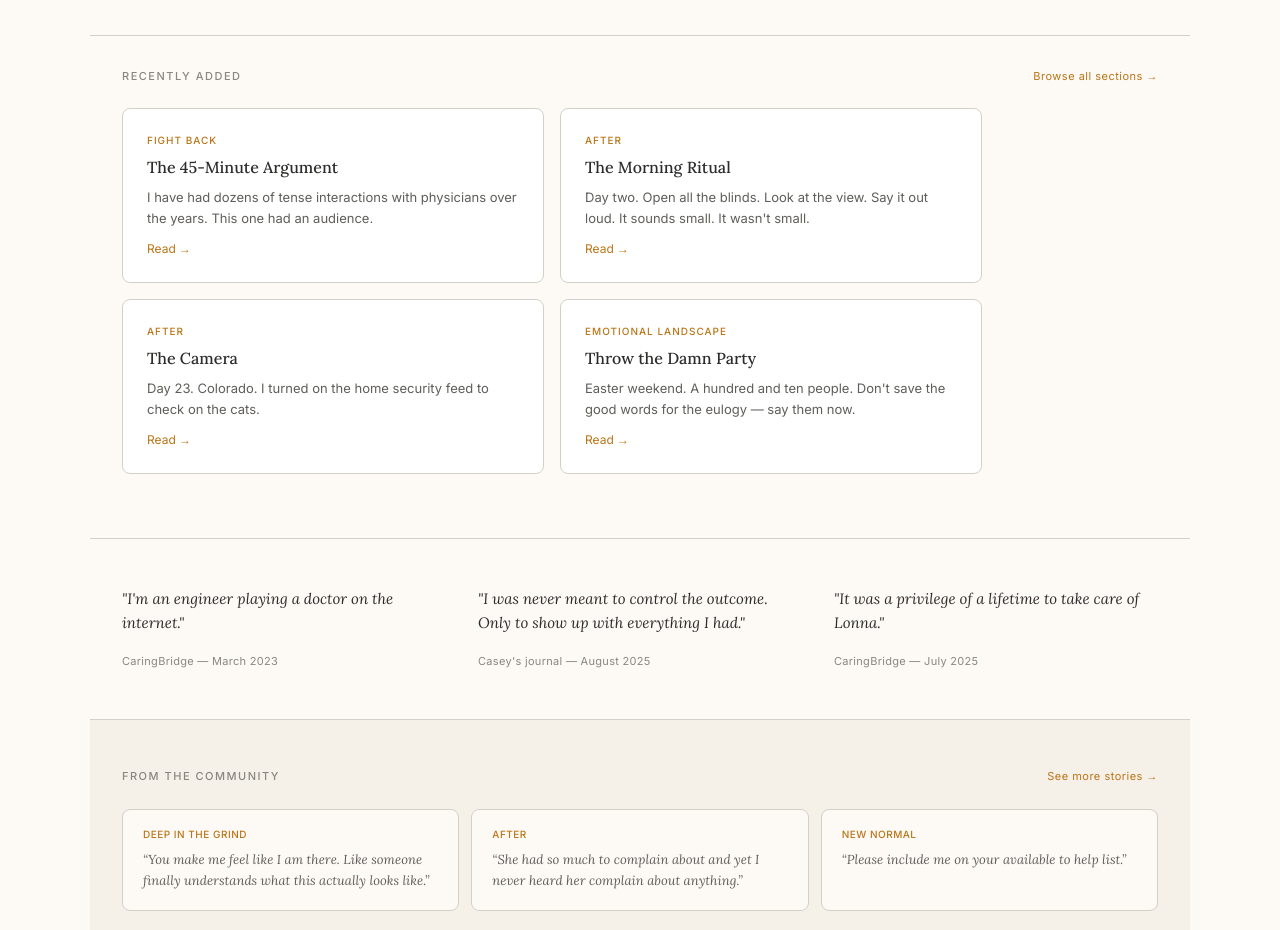
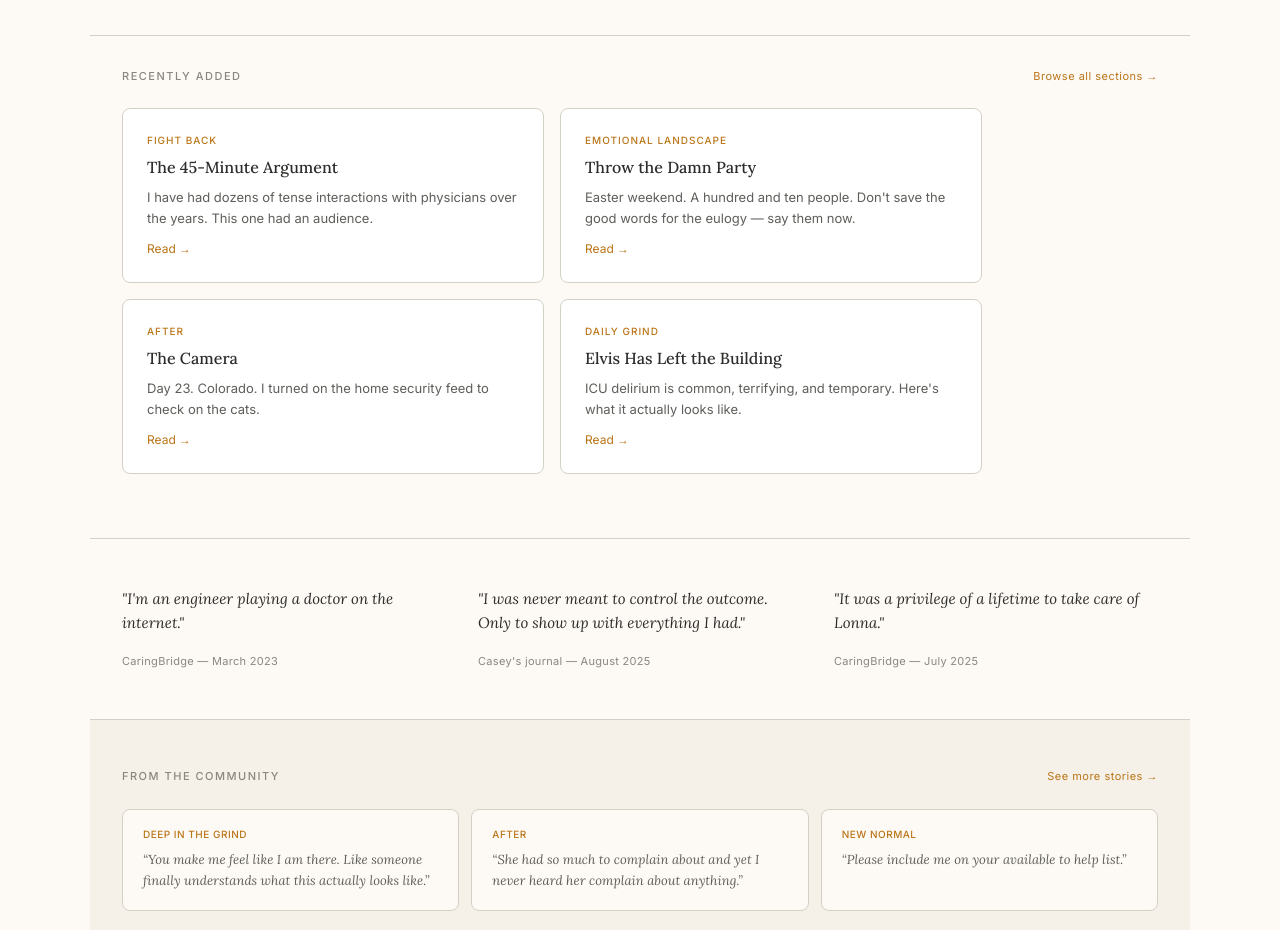
Before and after one commit to caseywsj/caregivertrap, a Next.js app: page / in a window 1280 px wide. Shown: the part 1000-1930 px from the top of the page. Built offline with nearby package versions, Linux system fonts and the light colour scheme.

Commit message:
Update Recently Added with best 4 articles

```diff
--- a/app/page.tsx
+++ b/app/page.tsx
@@ -26,9 +26,9 @@ const phases = [
 
 const recentArticles = [
   { title: "The 45-Minute Argument", section: "Fight Back", desc: "I have had dozens of tense interactions with physicians over the years. This one had an audience.", href: "/fight-back/the-45-minute-argument" },
-  { title: "The Morning Ritual", section: "After", desc: "Day two. Open all the blinds. Look at the view. Say it out loud. It sounds small. It wasn't small.", href: "/after/the-morning-ritual" },
+  { title: "Throw the Damn Party", section: "Emotional Landscape", desc: "Easter weekend. A hundred and ten people. Don't save the good words for the eulogy — say them now.", href: "/emotional-landscape/throw-the-damn-party" },
   { title: "The Camera", section: "After", desc: "Day 23. Colorado. I turned on the home security feed to check on the cats.", href: "/after/the-camera" },
-  { title: "Throw the Damn Party", section: "Emotional Landscape", desc: "Easter weekend. A hundred and ten people. Don't save the good words for the eulogy — say them now.", href: "/emotional-landscape/throw-the-damn-party" },
+  { title: "Elvis Has Left the Building", section: "Daily Grind", desc: "ICU delirium is common, terrifying, and temporary. Here's what it actually looks like.", href: "/daily-grind/icu-delirium" },
 ];
 
 export default function Home() {
```
